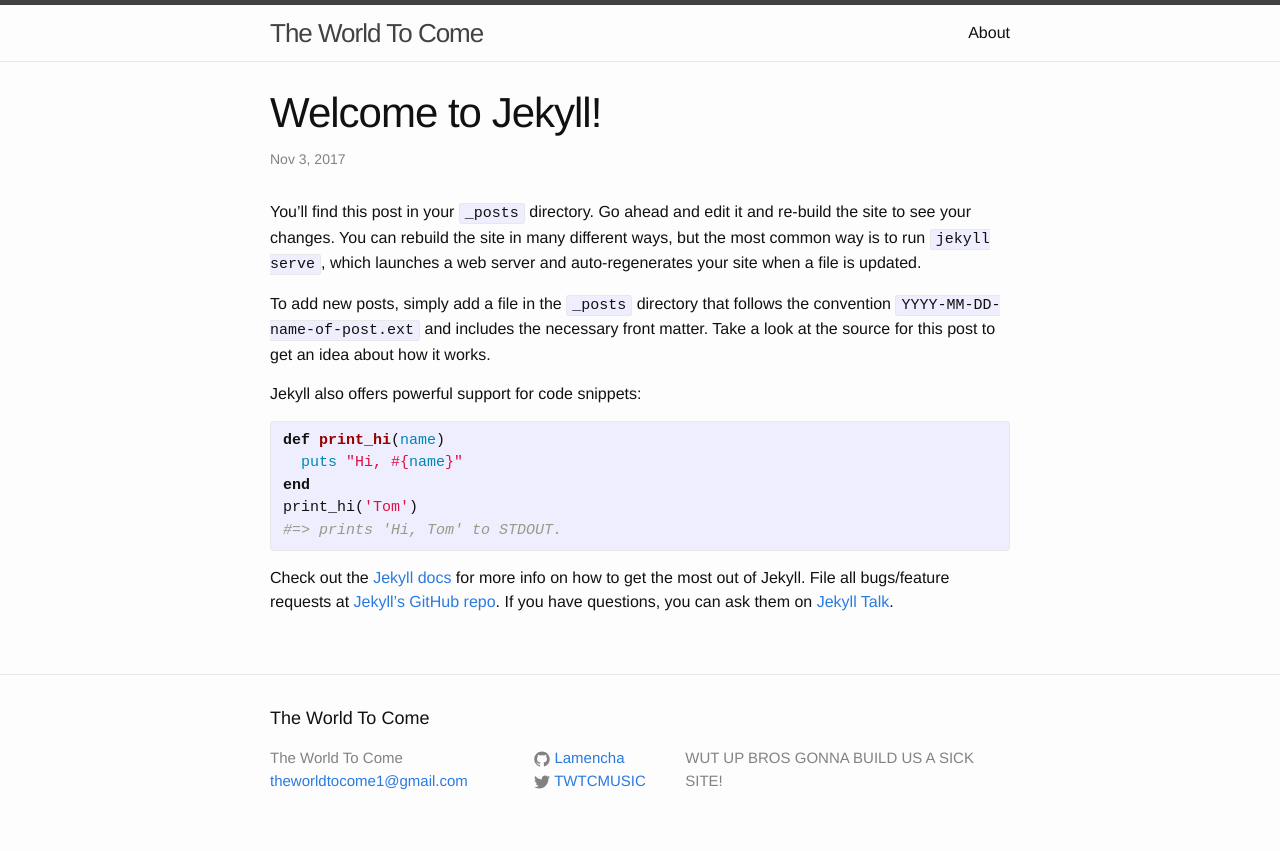
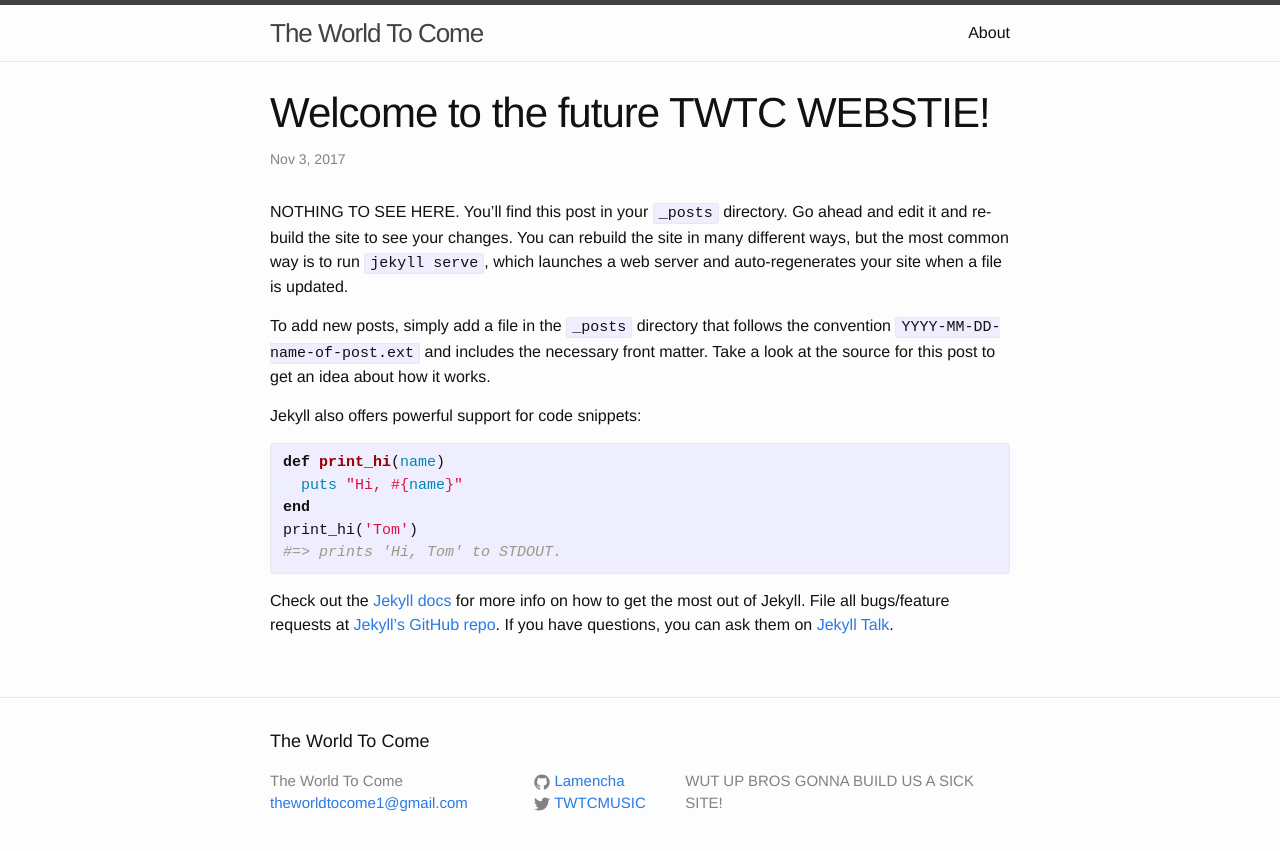
Before and after one commit to lamencha/lamencha.github.io, a Jekyll site: the page built from _posts/2017-11-03-welcome-to-jekyll.markdown, in a window 1280 px wide. Shown: the top 851 px of the page. Built offline with Jekyll 4.4.1, drawn with Linux system fonts in a browser that asks for light colours.

Commit message:
Post Change

```diff
--- a/_posts/2017-11-03-welcome-to-jekyll.markdown
+++ b/_posts/2017-11-03-welcome-to-jekyll.markdown
@@ -1,9 +1,10 @@
 ---
 layout: post
-title:  "Welcome to Jekyll!"
+title:  "Welcome to the future TWTC WEBSTIE!"
 date:   2017-11-03 13:53:24 +0000
 categories: jekyll update
 ---
+NOTHING TO SEE HERE.
 You’ll find this post in your `_posts` directory. Go ahead and edit it and re-build the site to see your changes. You can rebuild the site in many different ways, but the most common way is to run `jekyll serve`, which launches a web server and auto-regenerates your site when a file is updated.
 
 To add new posts, simply add a file in the `_posts` directory that follows the convention `YYYY-MM-DD-name-of-post.ext` and includes the necessary front matter. Take a look at the source for this post to get an idea about how it works.
```
